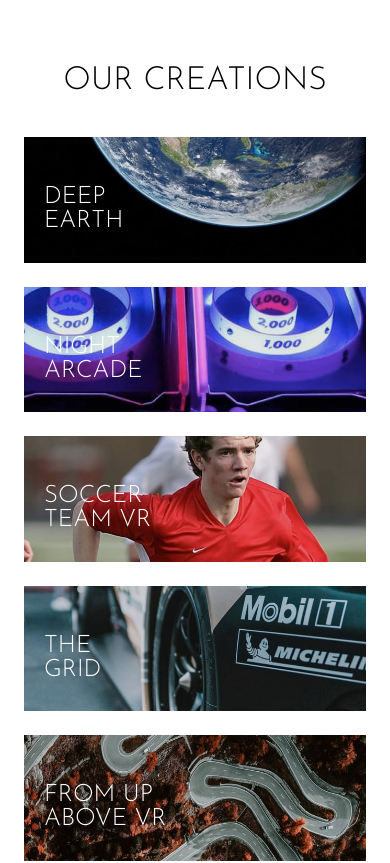
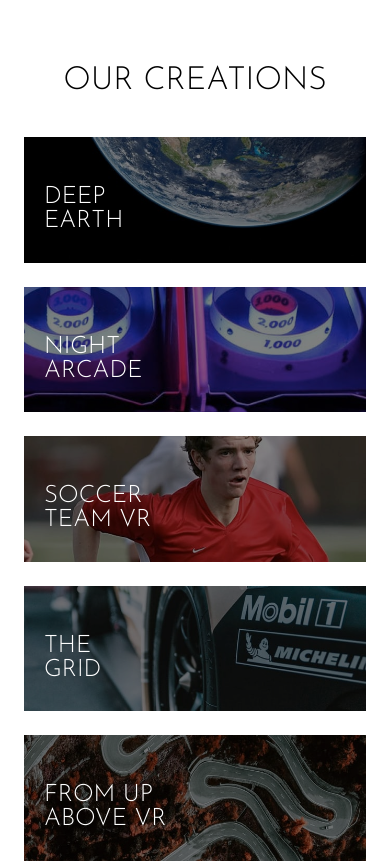
Before and after one commit to LucSil/loopstudios, a Vue app: page / in a window 390 px wide. Shown: the part 1300-2163 px from the top of the page. Built offline with nearby package versions, Linux system fonts and the light colour scheme.

Commit message:
changed image brightness

```diff
--- a/src/app.css
+++ b/src/app.css
@@ -15,7 +15,7 @@ img {
   @apply relative mb-6 sm:mb-0 cursor-pointer;
 }
 .imgDiv picture {
-  @apply brightness-90;
+  @apply brightness-50 lg:brightness-90;
 }
 .imgTxt {
   @apply absolute ml-5 lg:ml-10 top-12 sm:top-[230px] md:top-64 lg:top-80 w-28  leading-6 text-2xl lg:text-3xl font-josefin text-p-white;
```
